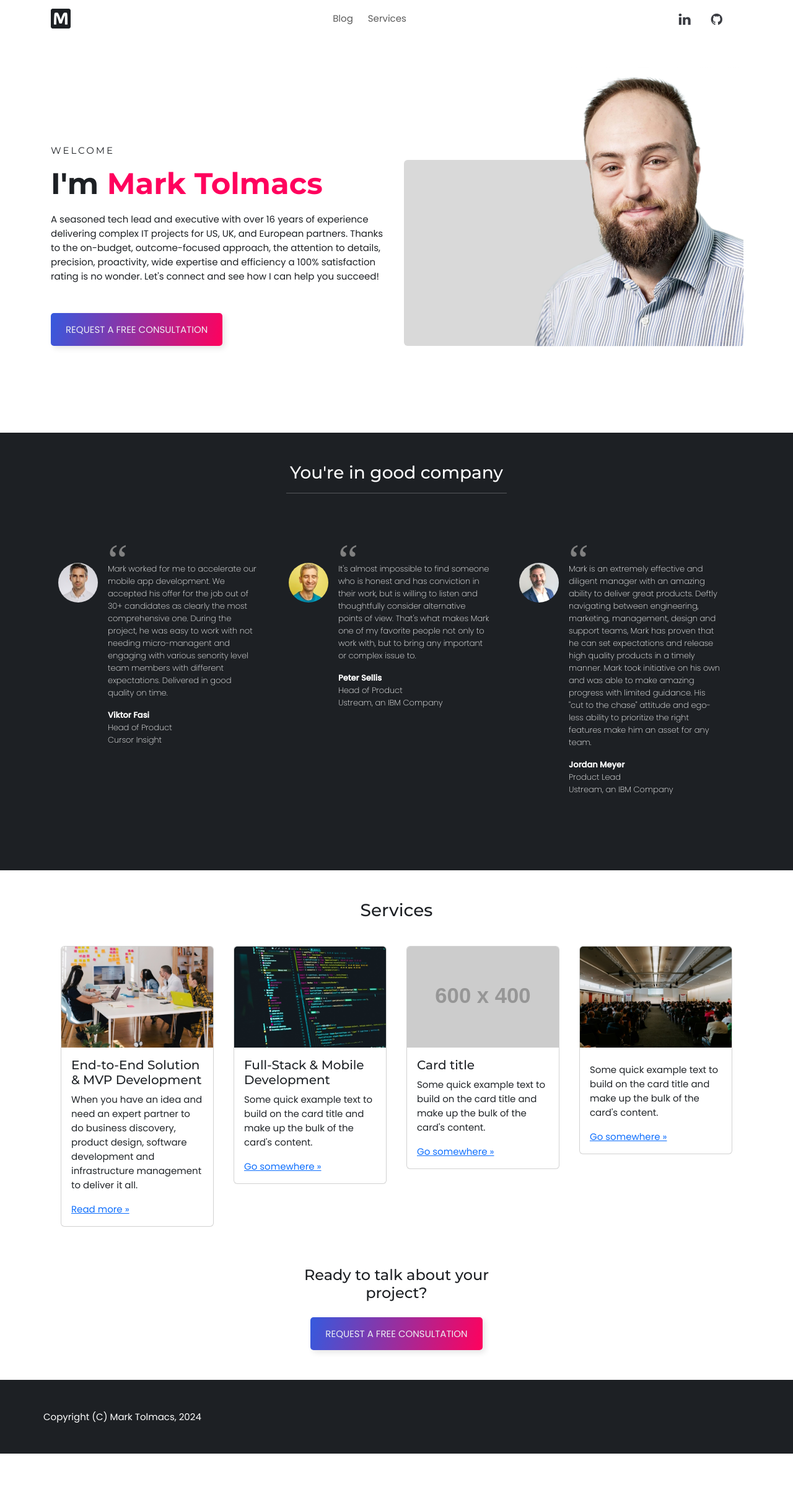
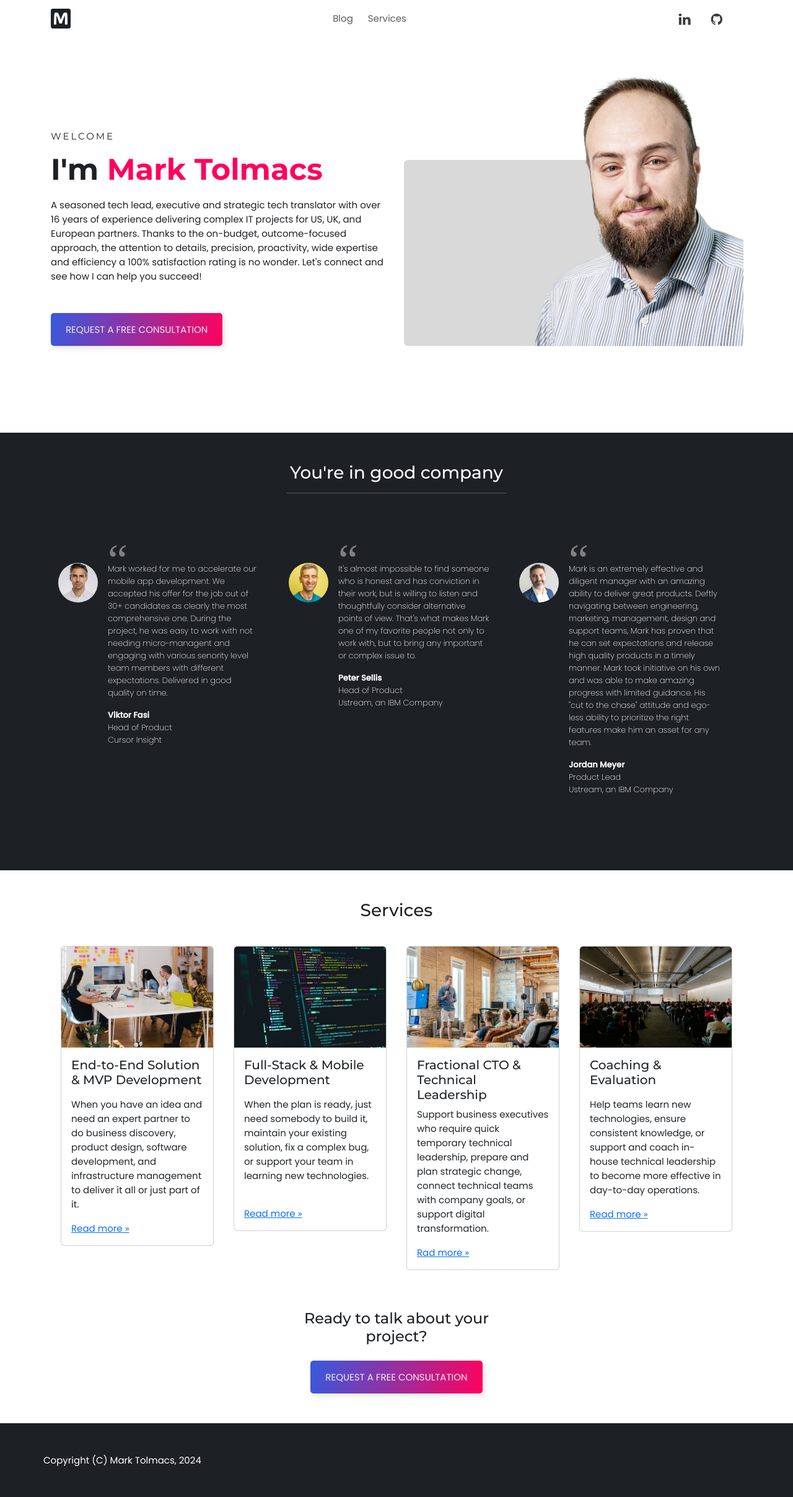
Before and after one commit to mtolmacs/mtolmacs, a Jekyll site: the page built from index.html, in a window 1280 px wide. Shown: the whole page at 62% size. Built offline with Jekyll 4.4.1, drawn with Linux system fonts in a browser that asks for light colours; before the commit the page ends 2345 px from its top, so only the background shows below that.

Commit message:
Services homepage
Signed-off-by: Mark Tolmacs <mark@lazycat.hu>

```diff
--- a/_includes/recommendation.html
+++ b/_includes/recommendation.html
@@ -59,7 +59,10 @@
         <div class="col-lg-4 col-md-12 d-flex flex-row justify-content-center gap-3 p-4 pt-5">
           <img
             src="{{ "/assets/images/recommender_jmeyer.jpg" | relative_url }}"
-            alt="Portrait of Jordan Meyer" class="rounded-circle" style="width: 64px; height: 64px;"/>
+            alt="Portrait of Jordan Meyer"
+            class="rounded-circle"
+            style="width: 64px; height: 64px;"
+          />
           <div>
             <p>
               Mark is an extremely effective and diligent manager with an amazing
--- a/assets/css/main.css
+++ b/assets/css/main.css
@@ -12,18 +12,6 @@ body {
 h1, h2, h3, h4, h5, h6, .tagline {
   font-family: 'Montserrat', sans-serif;
 }
-
-/*
-h2 {
-  font-size: 36px;
-  font-weight: 600;
-}
-
-h3 {
-  font-size: 28px;
-  font-weight: 500;
-}
-*/
 
 footer {
   background-color: #1D2024;
@@ -108,3 +96,10 @@ footer {
       background-position: 0% 100%
   }
 }
+
+#services .card-title {
+  min-height: 56px;
+}
+#services .card-text {
+  min-height: 160px;
+}
--- a/index.html
+++ b/index.html
@@ -12,11 +12,12 @@ title: Mark's Smart Solutions
         <span class="highlight text-nowrap">Mark Tolmacs</span>
       </h1>
       <div class="mb-5 pr-5">
-        A seasoned tech lead and executive with over 16 years of experience
-        delivering complex IT projects for US, UK, and European partners. Thanks
-        to the on-budget, outcome-focused approach, the attention to details,
-        precision, proactivity, wide expertise and efficiency a 100% satisfaction
-        rating is no wonder. Let's connect and see how I can help you succeed!
+        A seasoned tech lead, executive and strategic tech translator with over
+        16 years of experience delivering complex IT projects for US, UK, and
+        European partners. Thanks to the on-budget, outcome-focused approach,
+        the attention to details, precision, proactivity, wide expertise and
+        efficiency a 100% satisfaction rating is no wonder. Let's connect and
+        see how I can help you succeed!
       </div>
       <div class="d-flex justify-content-center justify-content-lg-start">
         <a
@@ -47,7 +48,7 @@ title: Mark's Smart Solutions
   </div>
 </section>
 
-<section class="container">
+<section id="services" class="container">
   <div class="row mt-5 mb-5">
     <div class="col-12 col-lg-4 mx-auto mb-3">
       <h3 class="text-center">Services</h3>
@@ -56,11 +57,17 @@ title: Mark's Smart Solutions
 
       <div class="col-12 col-lg-3 px-3 py-3">
         <div class="card">
-          <img src="{{ "/assets/images/planning600x400.jpg" | relative_url }}" class="card-img-top" alt="Photo of project planning by Jason Goodman on Unsplash">
+          <img
+            src="{{ "/assets/images/planning600x400.jpg" | relative_url }}"
+            class="card-img-top"
+            alt="Photo of project planning by Jason Goodman on Unsplash"
+          >
           <div class="card-body">
             <h5 class="card-title">End-to-End Solution & MVP Development</h5>
             <p class="card-text">
-              When you have an idea and need an expert partner to do business discovery, product design, software development and infrastructure management to deliver it all.
+              When you have an idea and need an expert partner to do business
+              discovery, product design, software development, and
+              infrastructure management to deliver it all or just part of it.
             </p>
             <a href="#" class="">Read more &raquo;</a>
           </div>
@@ -72,19 +79,28 @@ title: Mark's Smart Solutions
           <img src="{{ "/assets/images/development600x400.jpg" | relative_url }}" class="card-img-top" alt="...">
           <div class="card-body">
             <h5 class="card-title">Full-Stack & Mobile Development</h5>
-            <p class="card-text">Some quick example text to build on the card title and make up the bulk of the card's content.</p>
-            <a href="#" class="">Go somewhere &raquo;</a>
+            <p class="card-text">
+              When the plan is ready, just need somebody to build it, maintain
+              your existing solution, fix a complex bug, or support your team in
+              learning new technologies.
+            </p>
+            <a href="#" class="">Read more &raquo;</a>
           </div>
         </div>
       </div>
 
       <div class="col-12 col-lg-3 px-3 py-3">
         <div class="card">
-          <img src="https://placehold.co/600x400" class="card-img-top" alt="...">
+          <img src="{{ "/assets/images/fractionalcto600x400.jpg" | relative_url }}" class="card-img-top" alt="...">
           <div class="card-body">
-            <h5 class="card-title">Card title</h5>
-            <p class="card-text">Some quick example text to build on the card title and make up the bulk of the card's content.</p>
-            <a href="#" class="">Go somewhere &raquo;</a>
+            <h5 class="card-title">Fractional CTO & Technical Leadership</h5>
+            <p class="card-text">
+              Support business executives who require quick
+              temporary technical leadership, prepare and plan strategic change,
+              connect technical teams with company goals, or support digital
+              transformation.
+            </p>
+            <a href="#" class="">Rad more &raquo;</a>
           </div>
         </div>
       </div>
@@ -93,9 +109,13 @@ title: Mark's Smart Solutions
         <div class="card">
           <img src="{{ "/assets/images/training600x400.jpg" | relative_url }}" class="card-img-top" alt="Photo of conference by Claudio Schwarz on Unsplash">
           <div class="card-body">
-            <h5 class="card-title"></h5>
-            <p class="card-text">Some quick example text to build on the card title and make up the bulk of the card's content.</p>
-            <a href="#" class="">Go somewhere &raquo;</a>
+            <h5 class="card-title">Coaching & Evaluation</h5>
+            <p class="card-text">
+              Help teams learn new technologies, ensure consistent knowledge, or
+              support and coach in-house technical leadership to become more
+              effective in day-to-day operations.
+            </p>
+            <a href="#" class="">Read more &raquo;</a>
           </div>
         </div>
       </div>
```
Also changed, not shown: assets/images/fractionalcto600x400.jpg (added).
